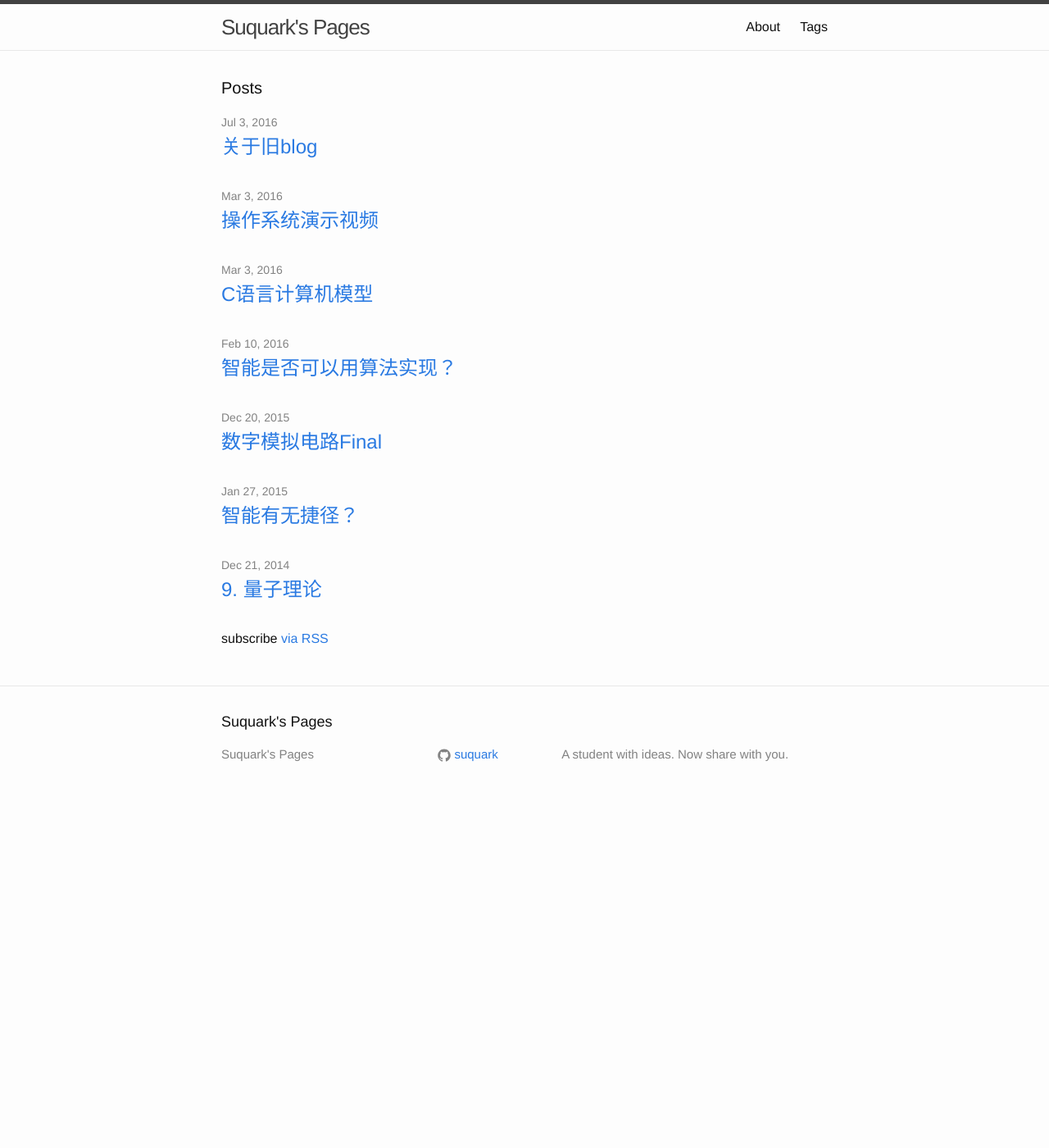
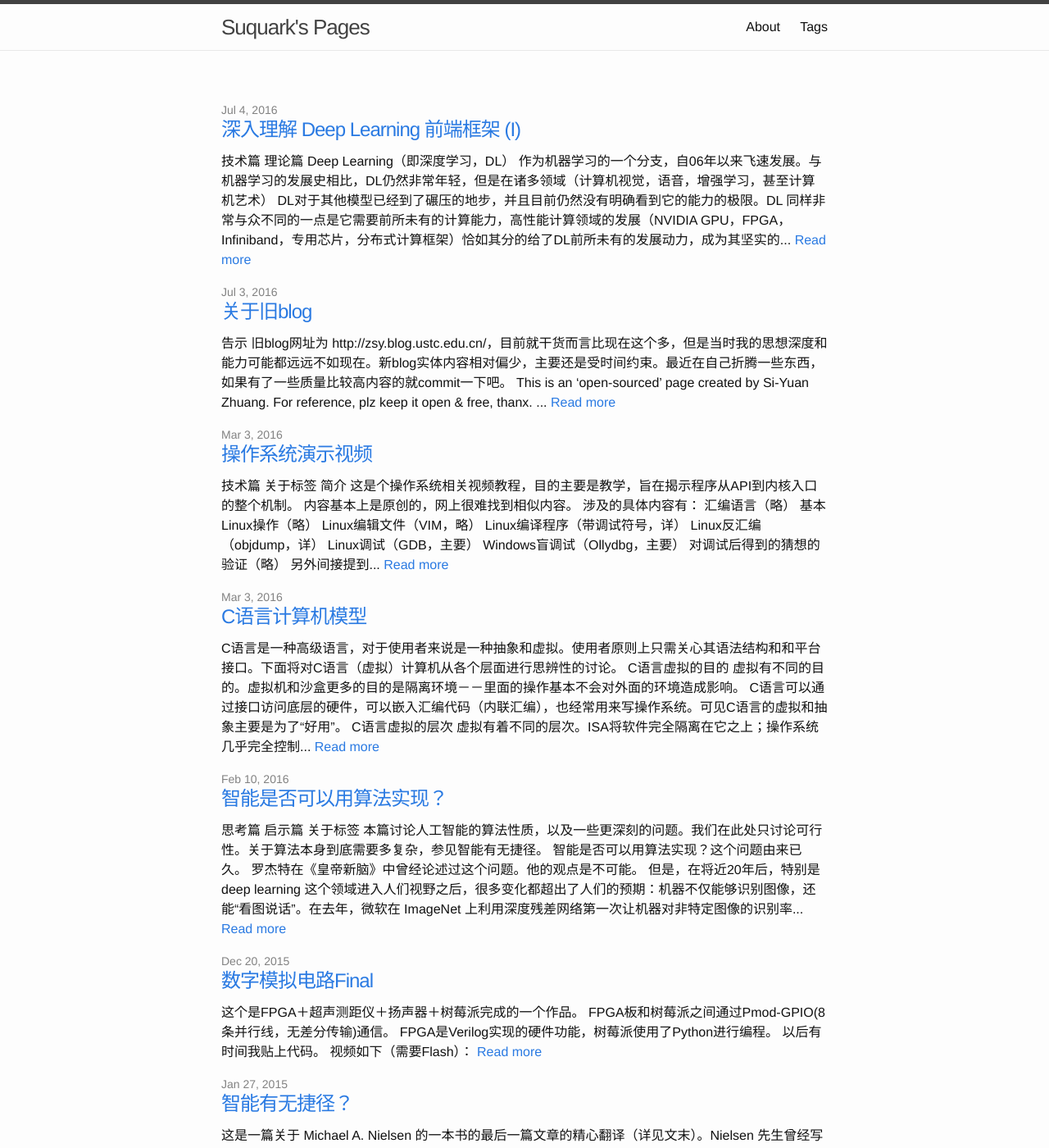
Before and after one commit to suquark/suquark.github.io, a Jekyll site: the page built from index.html, in a window 1280 px wide and 1400 px high. Shown: the whole window at 82% size. Built offline with Jekyll 4.4.1, drawn with Linux system fonts in a browser that asks for light colours; some of the changed text lies outside the part shown.

Commit message:
A new post about DL
A new post about DL

```diff
--- a/_config.yml
+++ b/_config.yml
@@ -17,3 +17,5 @@ github_username: suquark
 disqus_shortname: suquark
 # Build settings
 markdown: kramdown
+# gems: [jekyll-paginate]
+# paginate: 10
--- /dev/null
+++ b/_posts/2016-07-03-insight-into-a-dl-frontend-1.md
@@ -0,0 +1,369 @@
+---
+layout: post
+title:  深入理解 Deep Learning 前端框架 (I)
+mathjax: true
+comments: true
+excerpt: "深入理解 Deep Learning 前端框架 (I)"
+date:   2016-07-04 +1900
+categories: deep_learning
+---
+
+`技术篇` `理论篇`
+
+> `Deep Learning`（即深度学习，DL） 作为机器学习的一个分支，自06年以来飞速发展。与机器学习的发展史相比，DL仍然非常年轻，但是在诸多领域（计算机视觉，语音，增强学习，甚至计算机艺术） DL对于其他模型已经到了碾压的地步，并且目前仍然没有明确看到它的能力的极限。DL 同样非常与众不同的一点是它需要前所未有的计算能力，高性能计算领域的发展（NVIDIA GPU，FPGA，Infiniband，专用芯片，分布式计算框架）恰如其分的给了DL前所未有的发展动力，成为其坚实的基础。而后一些支持并行计算的软件模型在其上建立起来，比如 Theano, Torch(库部分), TensorFlow, CNTK等等，为DL提供了研究环境。近来为了满足快速实现以方便研究，一些更加高层的框架基于先前的模型建立起来，如果说这些高层框架是前端，那么它基于的部分就是后端。这一系列Blog针对前端框架Keras进行分析，通过代码说明DL的基本原理和实现方法，以期望加深读者的理解。
+
+本篇侧重介绍张量基础和后端接口。
+
+<!--content-->
+
+## 概述
+
+
+* #### 这篇blog目的何在?
+目的不仅仅在于对Keras进行分析，更重要的在于通过这些分析，了解DL的原理和具体实现。
+
+
+* #### Keras是什么?
+Keras是一个建立在Theano或者TensorFlow之上的深度学习库，但是实现上和它们是脱耦的（前后端分离是也）。它追求最小化，模块化，可拓展性和快速实现（从想法到实现的速度决定了研究效率）。使用Python，同时支持2和3。
+
+
+* #### 框架层次
+其实Torch和TensorFlow也有各自的“前后端”，只是抽象程度可能没有Keras高而已，并且Keras属于晚辈，层次结构上有些地方稍微好于前者。
+关于层次结构，熟悉HPC（高性能计算）这一套的人可能非常担心抽象和层次对程序性能的影响。抽象程度越高，就离硬件接口越远，对硬件的控制能力越低，最终带来非常可观的性能损失。同样，抽象程度越低，编程难度越大，实现周期长且易于出现难以察觉的错误。所以这是个两难问题，解决它的办法不是使用一种两边都不讨好的语言（这时候“中庸”反而是一种最差的方案），而是像计算机存储结构一样引入“层次”的概念来掩盖和均衡损失。
+![层次示例](/static/insight-into-a-dl-frontend/DL-Arch1.svg)
+
+* #### DL需要哪些数据结构？
+DL主要需要 `Tensor`(张量，类似于多维数组) 和 `Computational Graph`（计算图，用于组织模型） 这两个数据结构。前者非常有利于并行，而基于后者可以进行分布式、异步流处理。实际上TensorFlow等框架正致力于这点。下面是TensorFlow的计算流程示意图。
+![TensorFlow GIF](/static/insight-into-a-dl-frontend/tensors_flowing.gif)
+
+## 张量基础
+
+张量是对高维数据的一种抽象，在计算机中可以以多维数组为基础构建张量。
+描述张量的一个重要指标是shape。比如floatx T\[3]\[7][4] 对应的shape是(3,7,4)。
+shape的元素个数称为张量的维数，张量的每一个下标称为一个轴。
+维数为0表示一个标量。维数为1是向量，维度为2是矩阵。
+
+一个图像显然可以表示为一个2维张量：
+![](/static/insight-into-a-dl-frontend/T2.png)
+
+彩色图像有RGB三个通道，如果希望区分，最好表示为一个3维张量：
+![](/static/insight-into-a-dl-frontend/T3.png)
+
+
+显然张量的各个轴的排列不是唯一的，可以任意改变轴的顺序，使用中保持一致即可：
+![](/static/insight-into-a-dl-frontend/T3-2.png)
+
+一个训练集有多个彩色图像，它们构成4维张量：
+![](/static/insight-into-a-dl-frontend/T4.png)
+
+而如果训练集分组，就构成了5维张量：
+![](/static/insight-into-a-dl-frontend/T5.png)
+
+可以沿着不同轴拼接张量：
+![](/static/insight-into-a-dl-frontend/concat.png)
+
+可以沿着不同轴规约张量（求和等）：
+![](/static/insight-into-a-dl-frontend/reduce.png)
+
+张量可以有空的维度, 这些维度不影响数据，是可以随意增减的：
+![](/static/insight-into-a-dl-frontend/empty_dims.png)
+
+张量可以改变形状（只要不影响内容），
+特例是flatten,它把张量变成向量；
+batch_flatten保留一个维度，把张量变成矩阵：
+![](/static/insight-into-a-dl-frontend/flatten.png)
+
+张量可以沿着某个轴抽取数据重新组合：
+![](/static/insight-into-a-dl-frontend/gather.png)
+
+二维及以下的张量显然可以按照矩阵的方式点乘。
+高维张量间的乘法操作是对矩阵乘法的拓展。（orz 我为了搞清楚这个又啃了广义相对论的剩饭）
+
+为了便于抽象我们使用指标标记：如果T的shape是(A,B,C)那么标记T为 $T_C^{AB}$
+
+A行B列的矩阵标记为$T_B^A$
+
+矩阵乘法可以表示为指标缩并（可以想象成上下抵消了）: $X_B^AY_C^B=M_C^A$
+
+向量内积有了很漂亮的表示（1可以不写）: $X_BY^B=C$
+
+推广一下可以得到张量的乘法规则：
+$$X_{I}^{ABC}Y_{F}^{DEI}=Z_{F}^{ABCDE}$$
+
+具体算法是：$$Z[a,b,c,d,e,f]=\sum_i{X[a,b,c,i]*Y[d,e,i,f]}$$
+
+张量还有更多非常非常丰富的操作，这些操作足以保证张量这种数据结构能够胜任DL的计算。
+
+## 后端接口
+
+后端接口包括了DL所需要加速的核心操作，如果你想要设计相关的平台、专用芯片或者FPGA软核，就应该注意这些。
+
+#### 全局
+
+learning_phase() # 标志训练阶段
+epsilon(), set_epsilon(e) # 默认fuzz factor, 用于处理“近似0”，“除以0”，“log 0”等问题
+floatx() # 获取默认类型
+image_dim_ordering(),set_image_dim_ordering(dim_ordering) # 图像颜色通道和像素点的排布方式
+cast_to_floatx(x) # 设置numpy数组为默认类型
+
+#### Activation function(激活函数)
+
+{% highlight python %}
+# logical-like ，用于表示概率分布
+tanh(x)
+sigmoid(x) # 1/(1+exp(-x))
+hard_sigmoid(x) # faster sigmoid
+softmax(x) # X_i <- exp(X_i)/sum(exp(X[])), sigmoid的延伸
+
+# ReLU-like，线性修正单元
+relu(x, alpha=0.0, max_value=None) # 即 min(max(alpha*x,x)),max_value)，(注：alpha<1.0)
+softplus(x) # ReLU连续近似
+{% endhighlight %}
+
+#### Map 函数(n=>n)
+
+这些操作是逐张量元素的
+
+square(x),abs(x),sqrt(x),exp(x),log(x),round(x),sign(x),pow(x, a),sin(x),cos(x),clip(x, min_value, max_value)
+
+
+#### Map 函数(2n=>(bool)n)
+
+equal(x, y),not_equal(x, y),maximum(x, y),minimum(x, y)
+
+
+#### Reduce 函数 (n=>1)
+
+这些操作满足归约性质, keep_dims表示沿着指定的axis归并为1个元素后仍然保留维度（e.g. keep_dims时 sum([1 2 3 4])->[10]而不是10）
+
+{% highlight python %}
+max(x, axis=None, keepdims=False)
+min(x, axis=None, keepdims=False)
+sum(x, axis=None, keepdims=False)
+prod(x, axis=None, keepdims=False)
+var(x, axis=None, keepdims=False)
+std(x, axis=None, keepdims=False)
+mean(x, axis=None, keepdims=False)
+any(x, axis=None, keepdims=False) # logical OR
+all(x, axis=None, keepdims=False) # logical AND
+argmax(x, axis=-1) # Returns the index of the maximum value along a tensor axis.
+argmin(x, axis=-1) # Returns the index of the minimum value along a tensor axis.
+{% endhighlight %}
+
+#### 张量创建
+
+{% highlight python %}
+zeros(shape, dtype='float32', name=None)
+ones(shape, dtype='float32', name=None)
+eye(size, dtype='float32', name=None)
+# 这两个“模仿”张量的形状
+zeros_like(x, name=None)
+ones_like(x, name=None)
+variable(value, dtype='float32', name=None) # numpy array -> tensor
+
+# 描述了输入张量的“接口形状”，相当于定义了“张量类型”
+placeholder(shape=None, ndim=None, dtype='float32', name=None)
+{% endhighlight %}
+
+#### 张量转换
+
+{% highlight python %}
+eval(x),get_value(x),batch_get_value(xs[]) # Tensor -> numpy array
+set_value(x, value),batch_set_value(tuples(x,value)[]) # numpy array->Tensor
+cast(x, dtype) # Casts a tensor to a different dtype.
+{% endhighlight %}
+
+#### 张量属性
+
+{% highlight python %}
+int_shape(x) # 返回张量的形状，以int-tuple形式呈现
+shape(x) # 返回张量的形状，以符号形式呈现
+count_params(x) # 张量元素个数
+dtype(x) # 张量数据类型
+ndim(x) # 张量的维数（阶数）
+{% endhighlight %}
+
+#### 张量运算
+
+{% highlight python %}
+# 包括张量间逐元素的 +, -, /, *, +=, -=, *=, /=
+transpose(x) # Transpose a matrix
+gather(reference, indices) # return reference[indices]
+
+# 对于向量是内积运算，矩阵是标准矩阵乘法，
+# 更高维度的是沿着x.shape[-1]和y.shape[-2]这两个轴求积之和
+dot(x, y)
+
+
+# 沿着某个轴展开，里面内容分别进行dot运算（向量化的dot）
+batch_dot(x, y, axes=None)
+
+{% endhighlight %}
+
+#### 张量拓扑
+
+{% highlight python %}
+
+# 改变张量的形状为shape。前后两个shape元素个数必须一样，
+#   利用这个约束可以放入至多一个-1来自动计算该维度的尺寸
+reshape(x, shape)
+flatten(x) # 把张量变成向量，相当于reshape(x, [-1])。是reshape高效具体实现
+# 除了第一个维度外，剩余的都flatten作为第一个维度的元素, 最终构成一个矩阵。
+#    是reshape高效具体实现
+batch_flatten(x)
+
+permute_dimensions(x, pattern) # 将张量轴按照序号pattern重新排序
+
+
+concatenate(tensors, axis=-1) # 沿轴拼接张量
+# 层叠一个矩阵，形状(samples, dim) -> (samples, n, dim)。
+repeat(x, n)
+# 沿轴重叠元素，不改变形状。If x has shape (s1, s2, s3) and axis=1,
+#    the output will have shape (s1, s2 * rep, s3)
+#    是concatenate高效具体实现
+repeat_elements(x, rep, axis)
+
+
+# 加入一个空的维度，例如2->[2]; [4,5,6]->[[4,5,6]]或者[[4],[5],[6]]
+expand_dims(x, dim=-1)
+# 去掉指定的size为1的轴(意味着没有)，比如 [[0]]->0 。和expand_dims互为逆操作
+squeeze(x, axis)
+
+
+{% endhighlight %}
+
+#### 损失函数
+
+损失函数指出正确和错误结果间的差异
+
+{% highlight python %}
+# 这些损失以交叉熵形式为主，在信息学上有信服的解释。后面文章会解释这一点。
+
+categorical_crossentropy(output, target, from_logits=False) # Categorical crossentropy between an output tensor and a target tensor, where the target is a tensor of the same shape as the output.
+
+sparse_categorical_crossentropy(output, target, from_logits=False) # Categorical crossentropy between an output tensor and a target tensor, where the target is an integer tensor.
+
+binary_crossentropy(output, target, from_logits=False)# Binary crossentropy between an output tensor and a target tensor.
+{% endhighlight %}
+
+#### 卷积／池化操作
+
+{% highlight python %}
+conv2d(x, kernel, strides=(1, 1), border_mode='valid', dim_ordering='th', image_shape=None, filter_shape=None)
+pool2d(x, pool_size, strides=(1, 1), border_mode='valid', dim_ordering='th', pool_mode='max')
+{% endhighlight %}
+
+#### 控制流
+
+{% highlight python %}
+# If condition then_expression else else_expression, 形成计算图中的分支
+switch(condition, then_expression, else_expression):
+
+def in_train_phase(x, alt):
+    x = switch(_LEARNING_PHASE, x, alt)
+    x._uses_learning_phase = True
+    return x
+
+def in_test_phase(x, alt):
+    x = switch(_LEARNING_PHASE, alt, x)
+    x._uses_learning_phase = True
+    return x
+
+
+# 表示一个计算图中的变换
+'''Instantiates a Keras function.
+inputs: list of placeholder/variable tensors.
+outputs: list of output tensors.
+updates: list of update tuples (old_tensor, new_tensor).
+'''
+function(inputs, outputs, updates=[], **kwargs)
+
+# 获取变量相对损失的梯度
+gradients(loss, variables)
+
+# 循环网络，在图中相当于一个环
+def rnn(step_function, inputs, initial_states,
+        go_backwards=False, mask=None, constants=None,
+        unroll=False, input_length=None):
+    '''Iterates over the time dimension of a tensor.
+
+    # Arguments
+        inputs: tensor of temporal data of shape (samples, time, ...)
+            (at least 3D).
+        step_function:
+            Parameters:
+                input: tensor with shape (samples, ...) (no time dimension),
+                    representing input for the batch of samples at a certain
+                    time step.
+                states: list of tensors.
+            Returns:
+                output: tensor with shape (samples, ...) (no time dimension),
+                new_states: list of tensors, same length and shapes
+                    as 'states'.
+        initial_states: tensor with shape (samples, ...) (no time dimension),
+            containing the initial values for the states used in
+            the step function.
+        go_backwards: boolean. If True, do the iteration over
+            the time dimension in reverse order.
+        mask: binary tensor with shape (samples, time, 1),
+            with a zero for every element that is masked.
+        constants: a list of constant values passed at each step.
+        unroll: with TensorFlow the RNN is always unrolled, but with Theano you
+            can use this boolean flag to unroll the RNN.
+        input_length: not relevant in the TensorFlow implementation.
+            Must be specified if using unrolling with Theano.
+
+    # Returns
+        A tuple (last_output, outputs, new_states).
+
+        last_output: the latest output of the rnn, of shape (samples, ...)
+        outputs: tensor with shape (samples, time, ...) where each
+            entry outputs[s, t] is the output of the step function
+            at time t for sample s.
+        new_states: list of tensors, latest states returned by
+            the step function, of shape (samples, ...).
+    '''
+
+
+{% endhighlight %}
+
+
+
+
+#### 其他
+
+{% highlight python %}
+# Sets entries in x to zero at random, while scaling the entire tensor.
+dropout(x, level, seed=None)
+
+# 沿着一个轴除以L2范数，即x/T.sqrt(T.sum(T.square(x), axis=axis, keepdims=True))
+l2_normalize(x, axis)
+
+# 调整图像尺寸和格式
+# Resizes the images contained in a 4D tensor of shape
+# - [batch, channels, height, width] (for 'th' dim_ordering)
+# - [batch, height, width, channels] (for 'tf' dim_ordering)
+# by a factor of (height_factor, width_factor).
+# Both factors should be positive integers.
+resize_images(X, height_factor, width_factor, dim_ordering)
+
+
+# 沿着一个3D Tensor 中间的轴镶边
+temporal_padding(x, padding=1)
+
+# 给图像集(4D Tensor)镶边
+spatial_2d_padding(x, padding=(1, 1), dim_ordering='th')
+
+
+{% endhighlight %}
+
+
+---
+
+This is an 'open-sourced' page created by Si-Yuan Zhuang. For reference, plz keep it open & free, thanx.
+
+Some pictures may be picked from the Internet. If the origin author would like to claim its authority, plz contact me.
+
+This work is licensed under a [Creative Commons Attribution-NonCommercial 3.0 Unported License](http://creativecommons.org/licenses/by-nc/3.0/).
+
+![Creative Commons Licence](https://i.creativecommons.org/l/by-nc/3.0/88x31.png)
--- a/index.html
+++ b/index.html
@@ -2,6 +2,7 @@
 layout: default
 ---
 
+<!--
 <div class="home">
 
   <h1 class="page-heading">Posts</h1>
@@ -21,3 +22,30 @@ layout: default
   <p class="rss-subscribe">subscribe <a href="{{ "/feed.xml" | prepend: site.baseurl }}">via RSS</a></p>
 
 </div>
+-->
+
+<section class="post-list">
+
+  <header class="post-header intro">
+    <div class="intro-in">
+      <h1 class="post-title">{{ page.title }}</h1>
+      {% if page.subtitle %}
+        <h2 class="intro-subtitle">{{ page.subtitle }}</h2>
+      {% endif %}
+    </div>
+  </header>
+
+  {% for post in site.posts %}
+    <article class="post-item container">
+      <header>
+        <span class="post-meta">{{ post.date | date: "%b %-d, %Y" }}</span>
+        <h1 class="post-title">
+          <a class="post-link" href="{{ post.url | prepend: site.baseurl }}">{{ post.title }}</a>
+        </h1>
+      </header>
+
+      <p>{{ post.content | strip_html | truncate: 256 }} <a href="{{ post.url | prepend: site.baseurl }}" title="Permalink to: {{ post.title }}" class="read-more">Read more</a></p>
+    </article>
+  {% endfor %}
+
+</section>
```
Also changed, not shown: static/insight-into-a-dl-frontend/DL-Arch1.svg (added), static/insight-into-a-dl-frontend/T2.png (added), static/insight-into-a-dl-frontend/T3-2.png (added), static/insight-into-a-dl-frontend/T3.png (added), static/insight-into-a-dl-frontend/T4.png (added), static/insight-into-a-dl-frontend/T5.png (added), static/insight-into-a-dl-frontend/concat.png (added), static/insight-into-a-dl-frontend/empty_dims.png (added), static/insight-into-a-dl-frontend/flatten.png (added), static/insight-into-a-dl-frontend/gather.png (added), static/insight-into-a-dl-frontend/reduce.png (added), static/insight-into-a-dl-frontend/tensors_flowing.gif (added), 1 other file.
